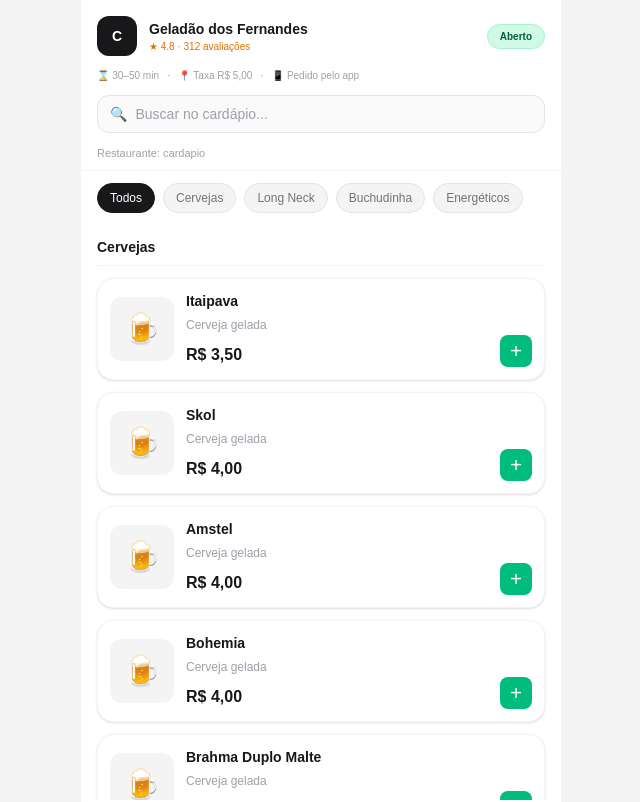
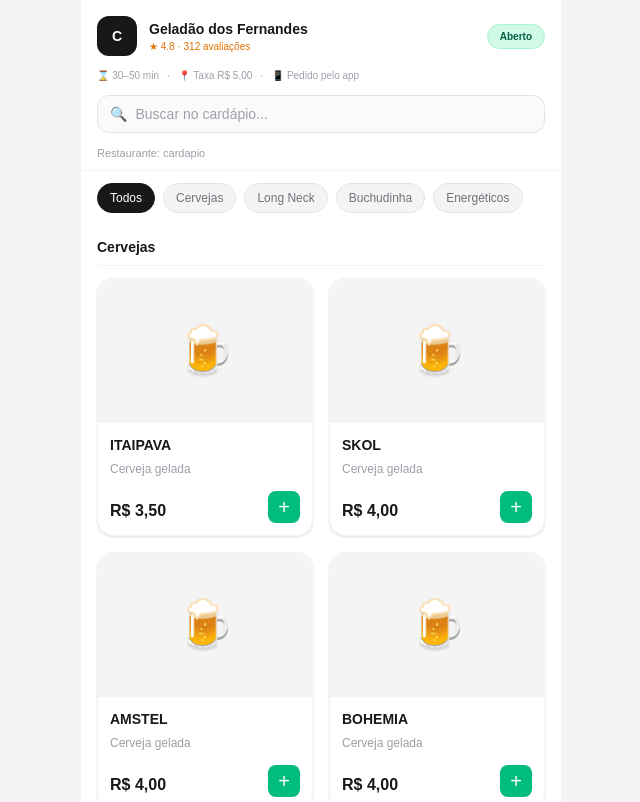
Before and after one commit to Matheuschimendes/sistema_de_pedidos, a Next.js app: page /cardapio in a window 1280 px wide. Shown: the top 802 px of the page, without its empty margins (319-959 px from the left). Built offline with nearby package versions, Linux system fonts and the light colour scheme.

Commit message:
atualizacao de lista de produtos

```diff
--- a/src/app/(public)/[slug]/checkout/page.tsx
+++ b/src/app/(public)/[slug]/checkout/page.tsx
@@ -16,7 +16,10 @@
   PaymentMethod,
   CheckoutItem,
 } from "@/src/types/checkout";
-import { getCartFromStorage, getCartItemsFromProducts } from "@/src/lib/get-cart-items";
+import {
+  getCartFromStorage,
+  getCartItemsFromProducts,
+} from "@/src/lib/get-cart-items";
 
 type Props = {
   params: Promise<{
@@ -53,7 +56,7 @@
 
     if (savedCustomer) {
       try {
-        setCustomer(JSON.parse(savedCustomer))
+        setCustomer(JSON.parse(savedCustomer));
       } catch {
         setCustomer({
           name: "",
@@ -69,7 +72,6 @@
 
   useEffect(() => {
     if (!hydrated) return;
-
     window.localStorage.setItem("customer-data", JSON.stringify(customer));
   }, [customer, hydrated]);
 
@@ -111,9 +113,40 @@
 
     setIsSubmitting(true);
 
+    const orderNumber = `#${Math.floor(Math.random() * 9000 + 1000)}`;
+
+    const itemsText = checkoutItems
+      .map((item) => `${item.quantity}x ${item.name}`)
+      .join("\n");
+
+    const message = `
+*Novo pedido ${orderNumber}*
+
+*Itens:*
+${itemsText}
+
+*Entrega:* ${deliveryType === "delivery" ? "Delivery" : "Retirada"}
+*Pagamento:* ${paymentMethod}
+*Total:* R$ ${total.toFixed(2).replace(".", ",")}
+
+*Cliente:* ${customer.name}
+*Telefone:* ${customer.phone}
+*Endereço:* ${customer.address || "Retirada no balcão"}
+*Observações:* ${customer.notes || "Nenhuma"}
+`;
+
     setTimeout(() => {
-      const orderNumber = `#${Math.floor(Math.random() * 9000 + 1000)}`;
+      const whatsappNumber = "5585991223506";
+
+      const url = `https://wa.me/${whatsappNumber}?text=${encodeURIComponent(
+        message
+      )}`;
+
       window.localStorage.removeItem("mesa-cart");
+      window.localStorage.removeItem("customer-data");
+
+      window.open(url, "_blank");
+
       setSuccessOrder(orderNumber);
       setIsSubmitting(false);
     }, 1300);
--- a/src/app/(public)/[slug]/page.tsx
+++ b/src/app/(public)/[slug]/page.tsx
@@ -94,7 +94,7 @@
                   {category}
                 </div>
 
-                <div className="space-y-3">
+                <div className="grid grid-cols-2 gap-4">
                   {items.map((product) => (
                     <ProductCard
                       key={product.id}
--- a/src/components/public/menu/category-chips.tsx
+++ b/src/components/public/menu/category-chips.tsx
@@ -19,8 +19,8 @@
             key={category}
             onClick={() => onSelectCategory(category)}
             className={`shrink-0 rounded-full border px-3 py-1.5 text-xs font-medium transition ${active
-                ? "border-zinc-900 bg-zinc-900 text-white"
-                : "border-zinc-200 bg-zinc-100 text-zinc-500"
+              ? "border-zinc-900 bg-zinc-900 text-white"
+              : "border-zinc-200 bg-zinc-100 text-zinc-500"
               }`}
           >
             {category}
--- a/src/components/public/menu/product-card.tsx
+++ b/src/components/public/menu/product-card.tsx
@@ -1,3 +1,4 @@
+import Image from "next/image";
 import { Product } from "@/src/types/menu";
 import { formatBRL } from "@/src/lib/format";
 
@@ -15,30 +16,45 @@
   onDecrease,
 }: ProductCardProps) {
   return (
-    <div className="flex items-center gap-3 rounded-2xl border border-zinc-100 bg-white p-3 shadow-sm">
-      <div className="flex h-16 w-16 shrink-0 items-center justify-center rounded-xl bg-zinc-100 text-3xl">
+    <div className="overflow-hidden rounded-2xl border border-zinc-100 bg-white shadow-sm transition hover:shadow-md">
+      <div className="relative h-36 w-full bg-zinc-100">
+        {product.image ? (
+          <Image
+            src={product.image}
+            alt={product.name}
+            fill
+            className="object-cover"
+          />
+        ) : (
+          <div className="flex h-full w-full items-center justify-center text-5xl">
             {product.emoji}
           </div>
+        )}
+      </div>
 
-      <div className="min-w-0 flex-1">
-        <div className="text-sm font-semibold text-zinc-900">{product.name}</div>
+      <div className="p-3">
+        <div className="text-sm font-semibold uppercase text-zinc-900">
+          {product.name}
+        </div>
+
         <div className="mt-1 line-clamp-2 text-xs leading-5 text-zinc-400">
           {product.description}
         </div>
-        <div className="mt-2 text-base font-semibold text-zinc-900">
+
+        <div className="mt-3 flex items-end justify-between gap-3">
+          <div className="text-base font-semibold text-zinc-900">
             {formatBRL(product.price)}
-        </div>
           </div>
 
           {quantity === 0 ? (
             <button
               onClick={onAdd}
-          className="flex h-8 w-8 shrink-0 items-center justify-center self-end rounded-lg bg-emerald-500 text-xl text-white transition hover:scale-105"
+              className="flex h-8 w-8 items-center justify-center rounded-lg bg-emerald-500 text-xl text-white transition hover:scale-105"
             >
               +
             </button>
           ) : (
-        <div className="flex shrink-0 items-center gap-2 self-end">
+            <div className="flex items-center gap-2">
               <button
                 onClick={onDecrease}
                 className="flex h-7 w-7 items-center justify-center rounded-lg border border-zinc-200 bg-white text-sm text-zinc-700"
@@ -59,5 +75,7 @@
             </div>
           )}
         </div>
+      </div>
+    </div>
   );
 }
```
Also changed, not shown: src/types/menu.ts (+8 -1 lines). Lines whose indentation alone changed are shown as unchanged.
